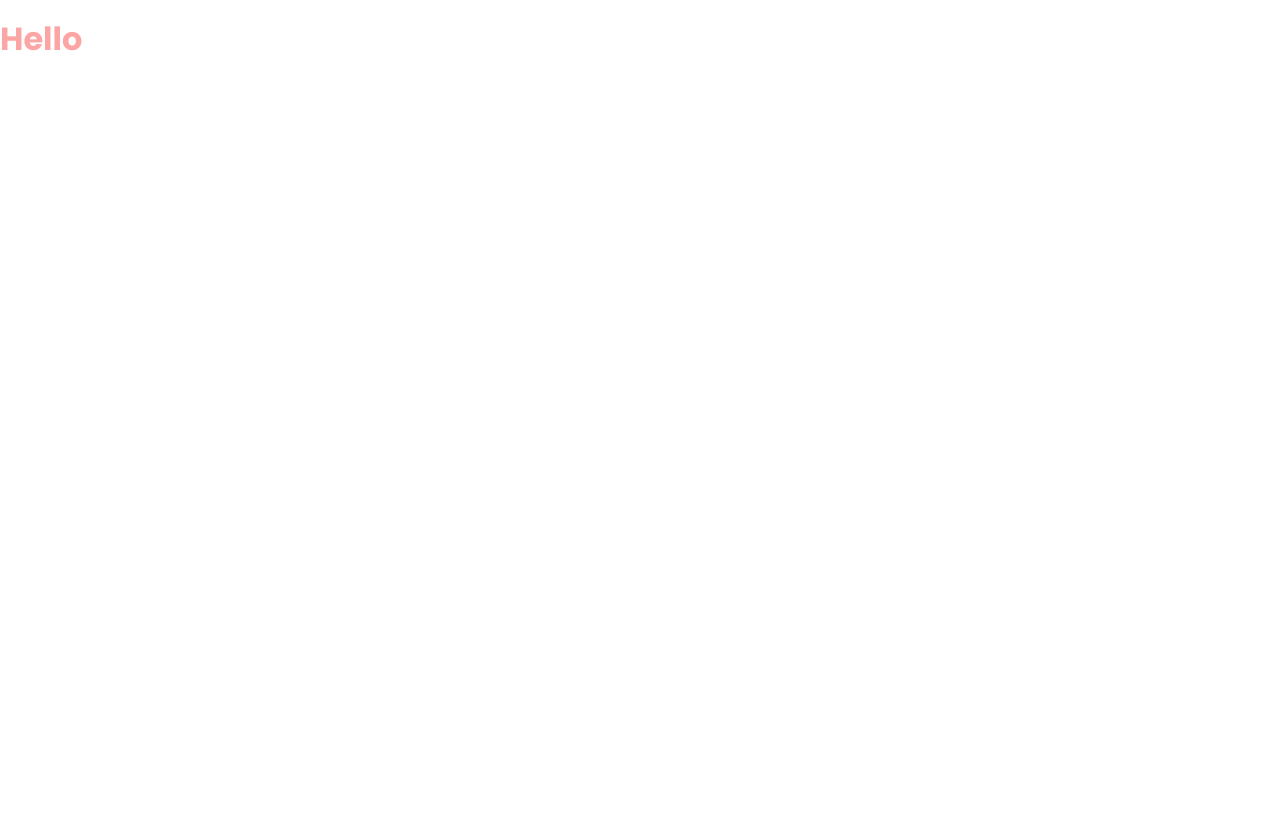
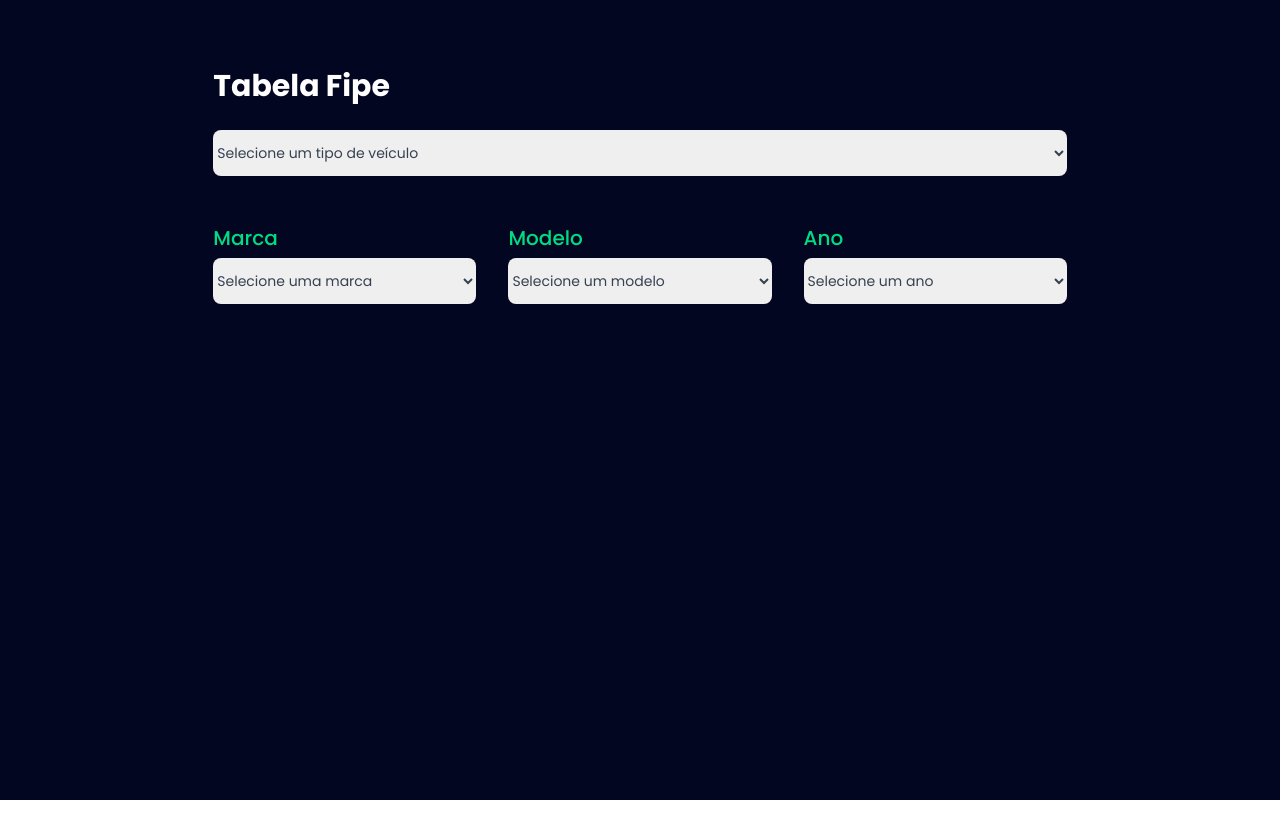
Before and after one commit to danielcrubens/fipe-vue, a Vue app: page / in a window 1280 px wide. After the commit the page ends 800 px from the top, so only its background shows below. Built offline with nearby package versions, Linux system fonts and the light colour scheme.

Commit message:
comsumindo dados marca :fire:

```diff
--- a/src/App.vue
+++ b/src/App.vue
@@ -1,13 +1,9 @@
 <template>
-  <div>
-<h1 class="font-bold text-red-300 text-5">Hello</h1>
-  </div>
+  <main class="w-full bg-[#030621] h-full mx-auto">
+<ApiFipe/>
+  </main>
 </template>
 
 <script setup>
-
+import ApiFipe from '@/components/ApiFipe.vue'
 </script>
-
-<style lang="scss" scoped>
-
-</style>
--- /dev/null
+++ b/src/components/ApiFipe.vue
@@ -0,0 +1,78 @@
+<template>
+  <div class="w-11/12 md:w-8/12 2-xl:w-11/12 mx-auto">
+    <div class=" py-12">
+      <h1 class="text-white font-bold py-4text-xl md:text-3xl">Tabela Fipe</h1>
+      <select name="tipoDeVeiculo" id="tipoDeVeiculo" v-model="tipoDeVeiculo"
+        class="mt-1.5 w-full rounded-lg border-gray-300 text-gray-700 sm:text-sm py-3">
+        <option disabled value="">Selecione um tipo de veículo</option>
+        <option value="carros">🚗 Carro</option>
+        <option value="motos">🏍️ Moto</option>
+        <option value="caminhoes">🚚 Caminhão</option>
+      </select>
+    </div>
+
+    <div class="grid grid-cols-1 gap-4 lg:grid-cols-3 lg:gap-8">
+        <div>
+          <label for="Marca" class="block text-xl font-medium text-[#00dc82]"> Marca </label>
+          <select name="marca" id="marca" v-model="marca"
+            class="mt-1.5 w-full rounded-lg border-gray-300 text-gray-700 sm:text-sm py-3">
+            <option disabled value="">Selecione uma marca</option>
+            <option v-for="marca in marcas" :value="marca.codigo" :key="marca.codigo">
+              {{ marca.nome }}
+            </option>
+          </select>
+        </div>
+        <div>
+          <label for="Marca" class="block text-xl font-medium text-[#00dc82]"> Modelo </label>
+          <select name="marca" id="marca" v-model="marca"
+            class="mt-1.5 w-full rounded-lg border-gray-300 text-gray-700 sm:text-sm py-3">
+            <option disabled value="">Selecione um modelo</option>
+            <option v-for="marca in marcas" :value="marca.codigo" :key="marca.codigo">
+              {{ marca.nome }}
+            </option>
+          </select>
+        </div>
+        <div>
+          <label for="Marca" class="block text-xl font-medium text-[#00dc82]"> Ano </label>
+          <select name="marca" id="marca" v-model="marca"
+            class="mt-1.5 w-full rounded-lg border-gray-300 text-gray-700 sm:text-sm py-3">
+            <option disabled value="">Selecione um ano</option>
+            <option v-for="marca in marcas" :value="marca.codigo" :key="marca.codigo">
+              {{ marca.nome }}
+            </option>
+          </select>
+        </div>
+      </div>
+  </div>
+</template>
+
+<script setup>
+import { ref, watch, onMounted } from 'vue';
+
+const marcas = ref({});
+const tipoDeVeiculo = ref('');
+const marca = ref('');
+const clickTipo = ref(false);
+
+
+const fetchMarcas = async () => {
+  try {
+    if (tipoDeVeiculo.value) {
+      const response = await fetch(`https://brasilapi.com.br/api/fipe/marcas/v1/${tipoDeVeiculo.value}`);
+      const data = await response.json();
+      marcas.value = data;
+    }
+  } catch (error) {
+    console.error('Erro ao buscar marcas:', error);
+  }
+};
+
+watch(tipoDeVeiculo, () => {
+  marca.value =  '';
+  clickTipo.value = true;
+  fetchMarcas();
+});
+
+
+onMounted(fetchMarcas);
+</script>
```
